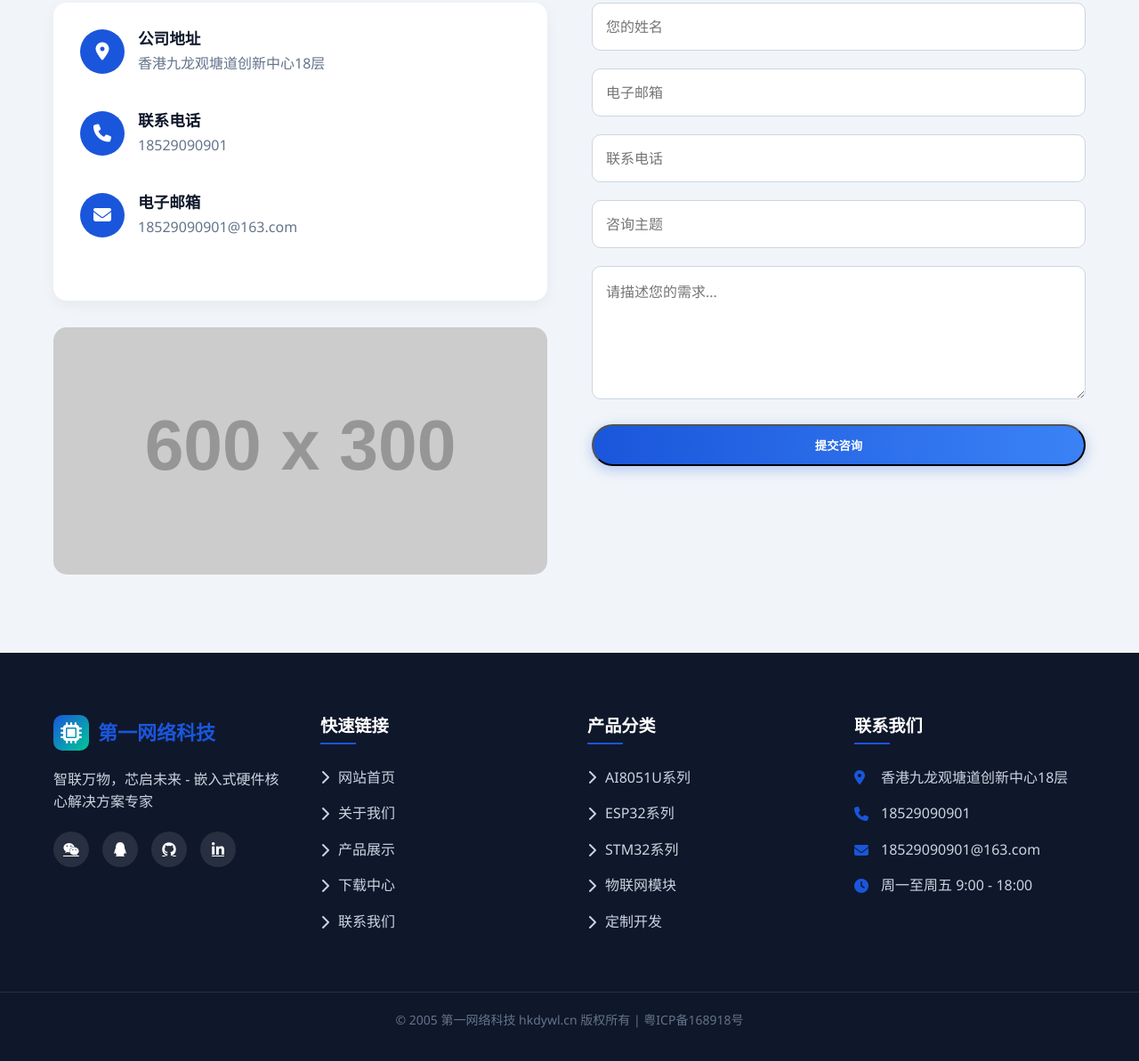
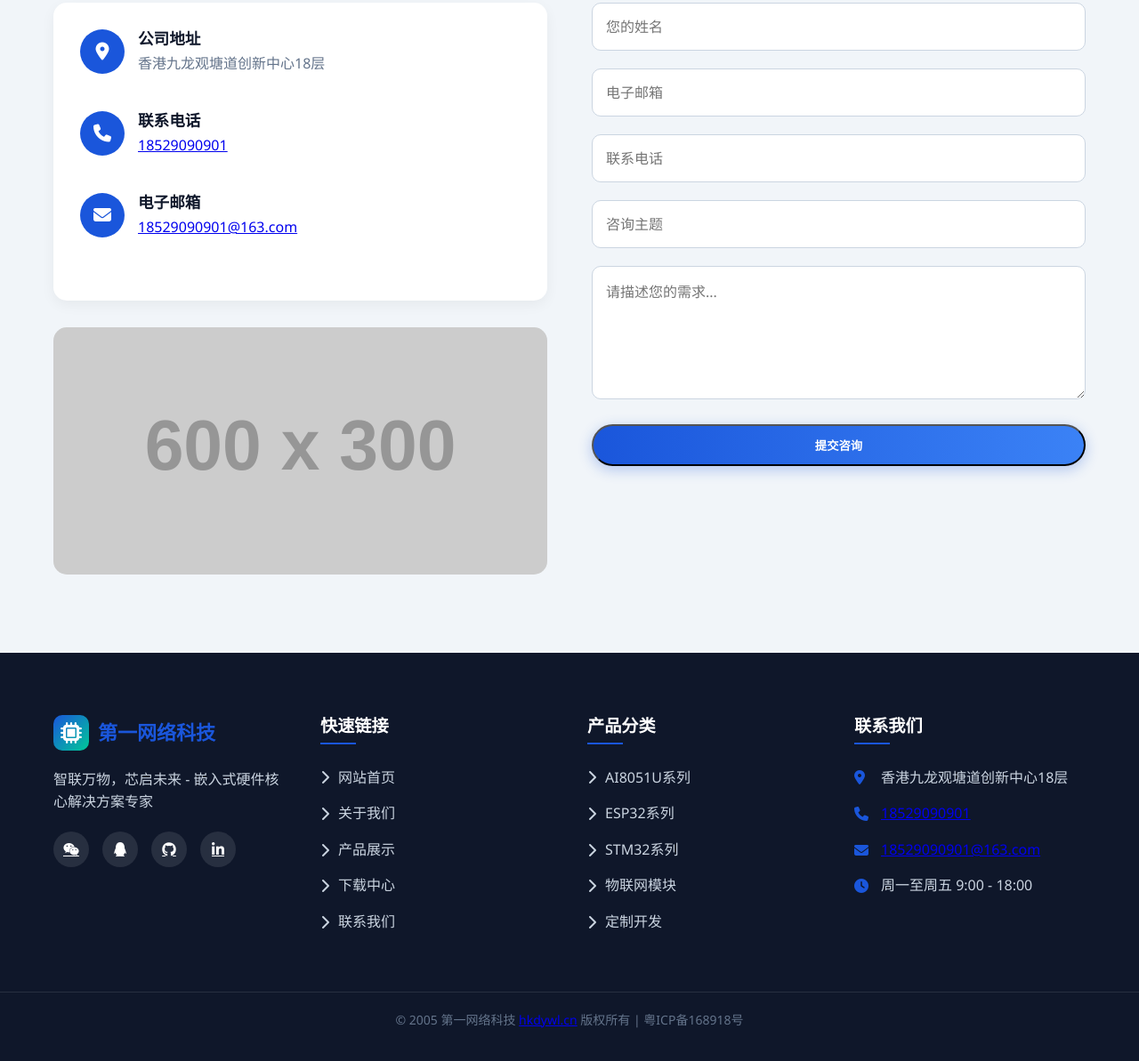
Before and after one commit to dywlkj/dywlkj.github.io, a plain HTML site: page index.html in a window 1280 px wide. Shown: the part 5161-6354 px from the top of the page at 89% size. Drawn offline with Linux system fonts and the light colour scheme; placeholder pictures from the web are drawn by us.

Commit message:
Update index.html

```diff
--- a/index.html
+++ b/index.html
@@ -1232,7 +1232,7 @@
                             </div>
                             <div class="contact-text">
                                 <h4>联系电话</h4>
-                                <p>18529090901</p>
+                                <p><a href="tel:18529090901">18529090901</a></p>
                             </div>
                         </div>
 
@@ -1242,7 +1242,7 @@
                             </div>
                             <div class="contact-text">
                                 <h4>电子邮箱</h4>
-                                <p>18529090901@163.com</p>
+                                <p><a href="mailto:18529090901@163.com">18529090901@163.com</a></p>
                             </div>
                         </div>
                     </div>
@@ -1321,8 +1321,8 @@
                 <div class="footer-contact">
                     <h4>联系我们</h4>
                     <p><i class="fas fa-map-marker-alt"></i> 香港九龙观塘道创新中心18层</p>
-                    <p><i class="fas fa-phone"></i> 18529090901</p>
-                    <p><i class="fas fa-envelope"></i> 18529090901@163.com</p>
+                    <p><i class="fas fa-phone"></i> <a href="tel:18529090901">18529090901</a></p>
+                    <p><i class="fas fa-envelope"></i> <a href="mailto:18529090901@163.com">18529090901@163.com</a></p>
                     <p><i class="fas fa-clock"></i> 周一至周五 9:00 - 18:00</p>
                 </div>
             </div>
@@ -1330,7 +1330,7 @@
 
         <div class="copyright">
             <div class="container">
-                <p>© 2005 第一网络科技 hkdywl.cn 版权所有 | 粤ICP备168918号</p>
+                <p>© 2005 第一网络科技 <a href="index.html">hkdywl.cn</a> 版权所有 | 粤ICP备168918号</p>
             </div>
         </div>
     </footer>
```
